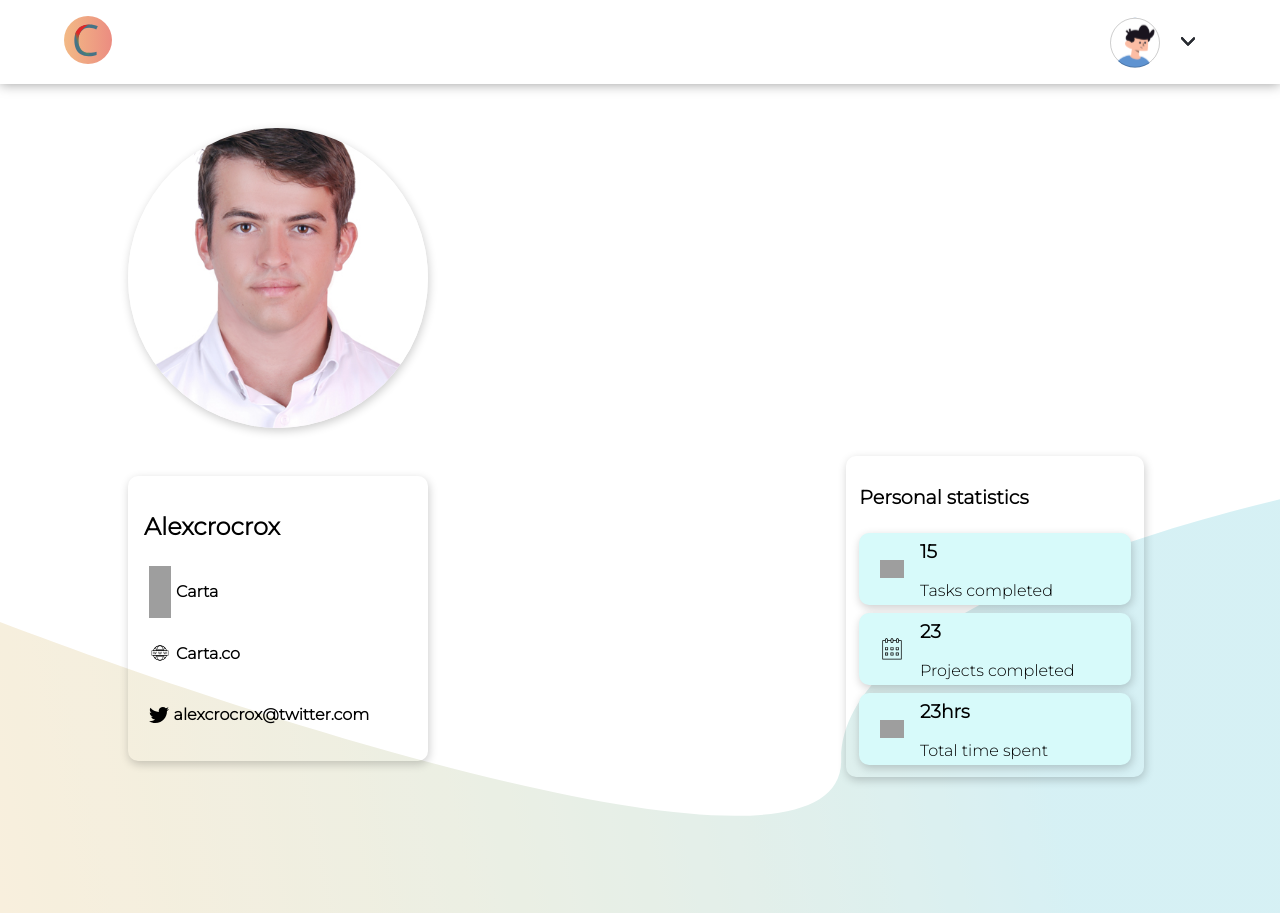
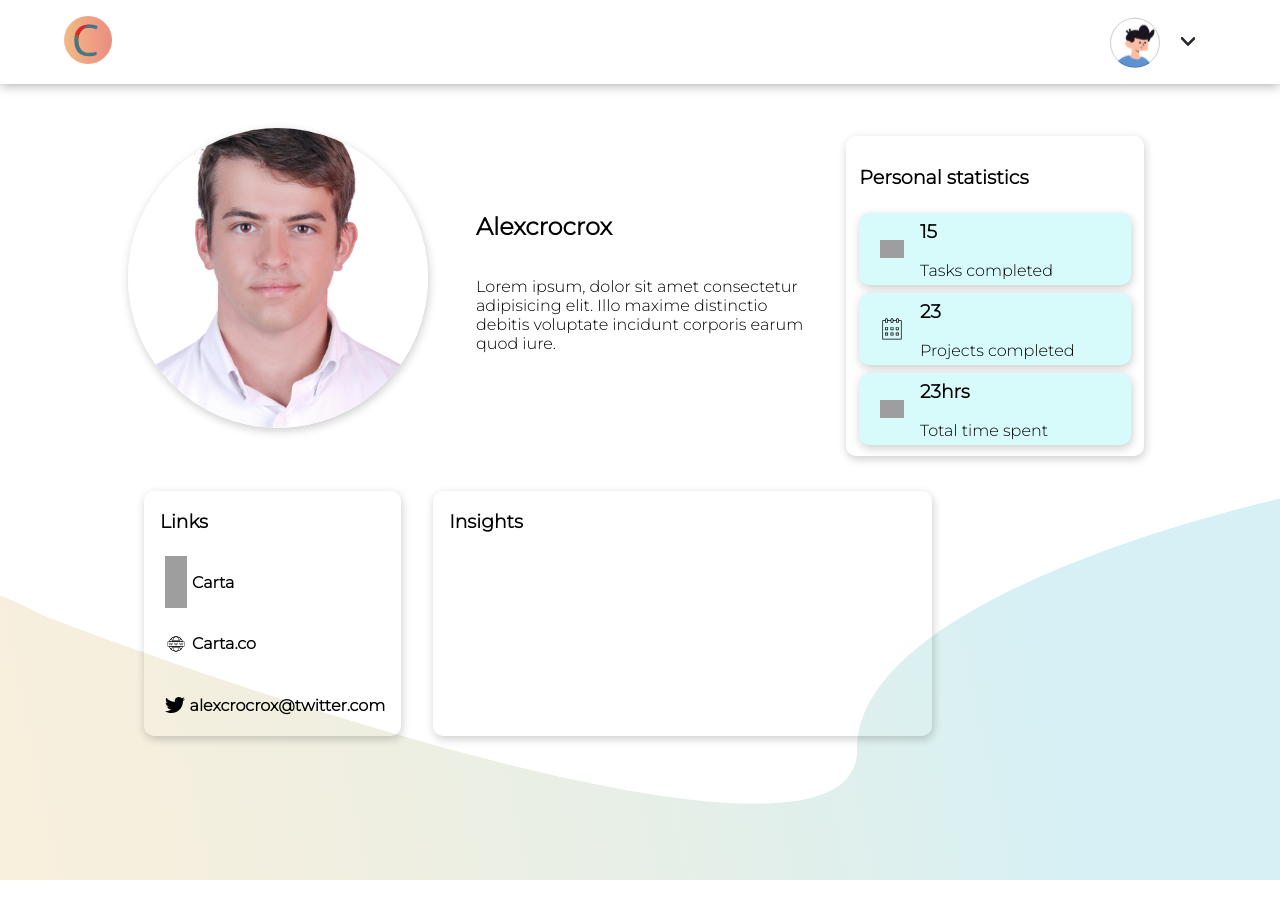
Before and after one commit to jermainejanszen/carta, a Next.js app: page /profile in a window 1280 px wide. After the commit the page ends 880 px from the top, so only its background shows below. Built offline with nearby package versions, Linux system fonts and the light colour scheme; grey boxes are pictures that could not be loaded.

Commit message:
profile page

```diff
--- a/pages/profile/index.tsx
+++ b/pages/profile/index.tsx
@@ -14,37 +14,22 @@ const Profile = (props: Props) => {
 
         <main className={styles.main}>
         <div className={styles.grid}>
-          <div>
+          <div className={styles.row1}>
             <div className={styles.profilePic}>
               <img src="/cofounder1.jpg" alt="pog" />
             </div>
+              <div>
+                <div className={styles.bio}>
+                  <h2>
+                    Alexcrocrox
+                  </h2>
+                  <p>
+                    Lorem ipsum, dolor sit amet consectetur adipisicing elit. Illo maxime distinctio debitis voluptate incidunt corporis earum quod iure.
+                  </p>
+                </div>
 
-            <div className={styles.userInfo}>
-              <h2>
-                Alexcrocrox
-              </h2>
-              <div className={styles.company}>
-                <img src="/icons/job.svg" alt="company" />
-                <h4>
-                  Carta
-                </h4>
               </div>
-              <div className={styles.website}>
-                <img src="/icons/website.svg" alt="website" />
-                <h4>
-                  Carta.co
-                </h4>
-              </div>
-              <div className={styles.twitter}>
-                <img src="/icons/twitter.svg" alt="website" />
-              <h4>
-                alexcrocrox@twitter.com
-              </h4>
-              </div>
-            </div>
-          </div>
-
-          <div className={styles.stats}>
+              <div className={styles.stats}>
             <div className={styles.statsGroup}>
               <div>
                 <h2>
@@ -80,7 +65,39 @@ const Profile = (props: Props) => {
               </div>
             </div>
           </div>
-        </div>
+          </div>
+
+          <div className={styles.row2}>
+            <div className={styles.userInfo}>
+                <h3>
+                  Links
+                </h3>
+                <div className={styles.company}>
+                  <img src="/icons/job.svg" alt="company" />
+                  <h4>
+                    Carta
+                  </h4>
+                </div>
+                <div className={styles.website}>
+                  <img src="/icons/website.svg" alt="website" />
+                  <h4>
+                    Carta.co
+                  </h4>
+                </div>
+                <div className={styles.twitter}>
+                  <img src="/icons/twitter.svg" alt="website" />
+                <h4>
+                  alexcrocrox@twitter.com
+                </h4>
+                </div>
+              </div>
+              <div className={styles.graph}>
+                <h3>
+                  Insights
+                </h3>
+              </div>
+          </div>
+          </div>
         </main>
     </div>
   )
--- a/styles/Profile.module.scss
+++ b/styles/Profile.module.scss
@@ -20,7 +20,7 @@
 
 .main {
   display: flex;
-  flex-direction: column;
+  flex-direction: row;
   width: 100%;
   padding: 7rem 6rem 2rem 6rem;
   max-width: 81rem;
@@ -30,16 +30,22 @@
 
 .grid{
   display: flex;
-  flex-direction: row;
+  flex-direction: column;
   justify-content: space-between;
   padding: 3rem;
   min-width: 55rem;
   max-width: 81rem;
+  min-height: 90vh;
+
+}
+.row1{
+  display: flex;
+  flex-direction: row;
 }
 
 .stats{
-  margin-top: 20rem;
-
+  display: flex;
+  max-height: 22rem;
   .statsGroup{
     align-items: center;
     display: flex;
@@ -49,6 +55,7 @@
     padding: .3rem;
     margin: .5rem;
     max-width: 30rem;
+    max-height: 20rem;
     box-shadow: 1px 3px 10px rgba(0, 0, 0, 0.2);
     img{
       max-width: 3.5rem;
@@ -80,11 +87,29 @@
   }
 }
 
-.userInfo{
-  padding: 1rem;
+.bio{
+  margin-top: 3rem;
   display: flex;
   flex-direction: column;
-  margin-top: 3rem;
+  margin-left: 2rem;
+  min-width: 20rem;
+  max-height: 300px;
+  border-radius: 10px;
+  padding: 1rem;
+}
+
+.row2{
+  display: flex;
+  flex-direction: row;
+}
+
+.userInfo{
+  padding-left: 1rem;
+  padding-right: 1rem;
+  max-width: 17rem;
+  display: flex;
+  flex-direction: column;
+  margin: 1rem;
   border-radius: 10px;
   box-shadow: 1px 3px 10px rgba(0, 0, 0, 0.2);
   .company,.twitter,.website{
@@ -96,3 +121,13 @@
     }
   }
 }
+
+.graph{
+  padding-left: 1rem;
+  min-height: 30vh;
+  margin: 1rem;
+  max-width: 45vw;
+  min-width: 39vw;
+  border-radius: 10px;
+  box-shadow: 1px 3px 10px rgba(0, 0, 0, 0.2);
+}
```
